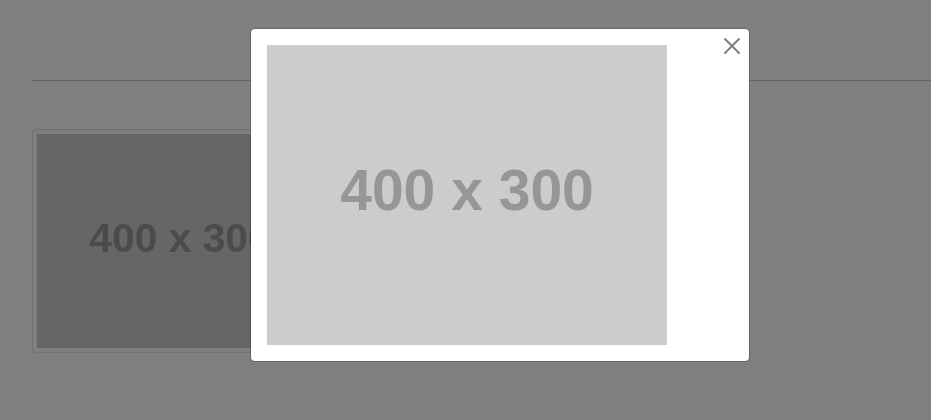
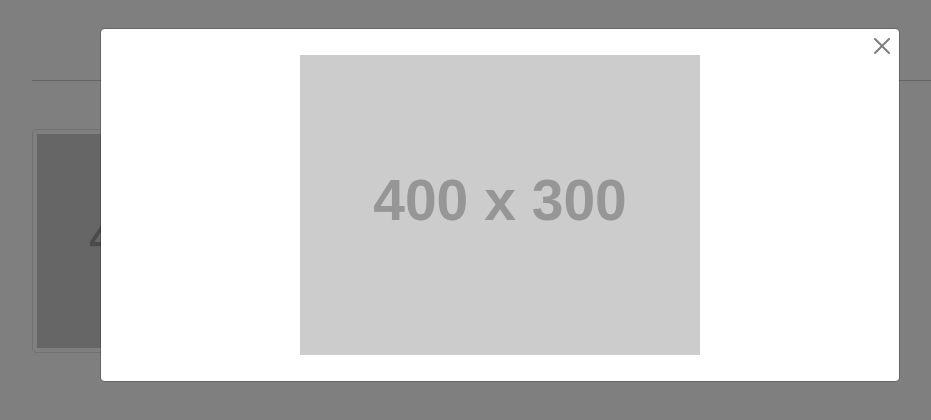
Before and after one commit to Siphon880gh/image-gallery, a plain HTML site: page index.html in a window 1280 px wide. Both pictures are taken after a click on the picture 319 px from the left and 241 px from the top of the page. Shown: the whole page, without its empty margins (140-1071 px from the left). Drawn offline with nearby package versions, Linux system fonts and the light colour scheme; placeholder pictures from the web are drawn by us.

Commit message:
Visual - Spacing in the modal

```diff
--- a/assets/css/index.css
+++ b/assets/css/index.css
@@ -88,10 +88,19 @@
 
 #imgModal .modal-content {
     position: relative;
+    padding: 10px;
 }
 
 #imgModal .btn-close {
     position: absolute;
     top: 5px;
     right: 5px;
+    z-index: 1;
 }
+
+#imgModal img {
+    display: block;
+    max-width: 100%;
+    height: auto;
+    margin: 0 auto;
+}
--- a/index.html
+++ b/index.html
@@ -39,8 +39,8 @@
     <!-- /.page -->
 
     <!-- .modal -->
-    <div class="modal" id="imgModal" tabindex="-1">
-        <div class="modal-dialog">
+    <div class="modal fade" id="imgModal" tabindex="-1">
+        <div class="modal-dialog modal-lg">
             <div class="modal-content">
                 <button type="button" class="btn-close" aria-label="Close" data-bs-dismiss="modal"></button>
                 <div class="modal-body">
```
